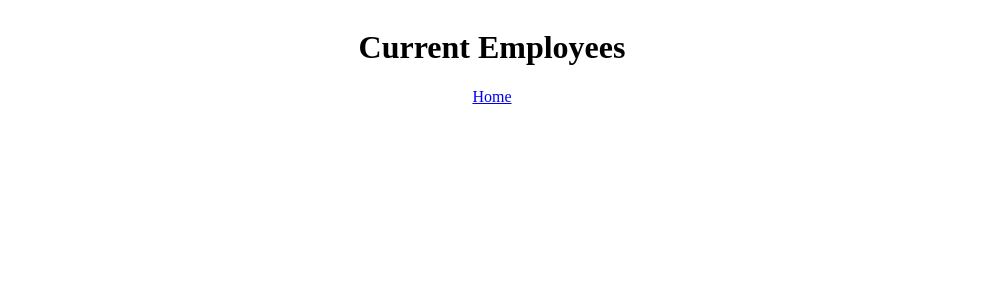
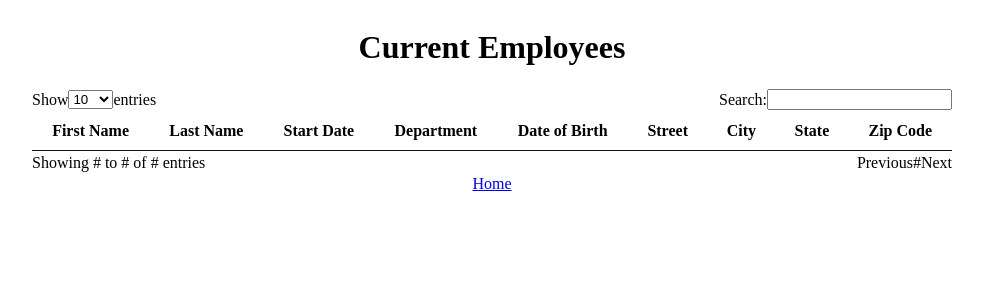
Before and after one commit to Jysai/JCL_14_1, a React (Create React App) app: page /list in a window 1280 px wide. Shown: the top 300 px of the page, without its empty margins (148-1131 px from the left). Built offline with nearby package versions, Linux system fonts and the light colour scheme.

Commit message:
création du composent Table pour l'affichage des employées

```diff
--- a/src/App.js
+++ b/src/App.js
@@ -8,6 +8,7 @@ import ListEmployee from "./pages/ListEmployee";
 import "./styles/index.css";
 import "./styles/dropdown.css"
 import "./styles/modal.css"
+import "./styles/table.css"
 
 function App() {
   return (
--- /dev/null
+++ b/src/components/TableEmployees.js
@@ -0,0 +1,98 @@
+import React, { useRef, useState } from "react";
+import { useSelector } from "react-redux";
+import { selectUserArray } from "../feature/arrayUserSlice";
+
+const TableEmployees = () => {
+  const ArrayUserSelector = useSelector(selectUserArray);
+  const inputEl = useRef();
+  const [text, setText] = useState("")
+
+  const onChange = e => setText(inputEl.current.value);
+  const arrayFilters = [];
+
+  ArrayUserSelector.userArray.forEach((element) => {
+    if (
+      element.firstName.toLowerCase().match(text.toLowerCase()) ||
+      element.lastName.toLowerCase().match(text.toLowerCase()) ||
+      element.startDate.toLowerCase().match(text.toLowerCase()) ||
+      element.departement.toLowerCase().match(text.toLowerCase()) ||
+      element.birthDate.toLowerCase().match(text.toLowerCase()) ||
+      element.street.toLowerCase().match(text.toLowerCase()) ||
+      element.city.toLowerCase().match(text.toLowerCase()) ||
+      element.usState.toLowerCase().match(text.toLowerCase()) ||
+      element.zipCode.toLowerCase().match(text.toLowerCase())
+    ) {
+      arrayFilters.push(element);
+    }
+  })
+
+
+
+
+  return (
+    <div className="container">
+      <div className="header-table">
+        <div className="show-entries">
+          <p>Show</p>
+          <select>
+            <option>10</option>
+            <option>20</option>
+            <option>50</option>
+            <option>100</option>
+          </select>
+          <p>entries</p>
+        </div>
+        <div className="input-search-table">
+          <p>Search:</p>
+          <input ref={inputEl} onChange={onChange}></input>
+        </div>
+      </div>
+      <table>
+        <thead>
+          <tr>
+            <th>First Name</th>
+            <th>Last Name</th>
+            <th>Start Date</th>
+            <th>Department</th>
+            <th>Date of Birth</th>
+            <th>Street</th>
+            <th>City</th>
+            <th>State</th>
+            <th>Zip Code</th>
+          </tr>
+        </thead>
+        <tbody>
+          {
+
+          arrayFilters.map((element, index) => (
+            <tr className="tr-table" key={index}>
+              <td className="td-table">{element.firstName}</td>
+              <td className="td-table">{element.lastName}</td>
+              <td className="td-table">{element.startDate}</td>
+              <td className="td-table">{element.departement}</td>
+              <td className="td-table">{element.birthDate}</td>
+              <td className="td-table">{element.street}</td>
+              <td className="td-table">{element.city}</td>
+              <td className="td-table">{element.usState}</td>
+              <td className="td-table">{element.zipCode}</td>
+            </tr>
+          ))
+
+            }
+        </tbody>
+      </table>
+      <div className="footer-table">
+        <div className="show-entries">
+          <p>Showing # to # of # entries</p>
+        </div>
+        <div className="input-search-table">
+          <div>Previous</div>
+          <p>#</p>
+          <div>Next</div>
+        </div>
+      </div>
+    </div>
+  );
+};
+
+export default TableEmployees;
--- a/src/feature/arrayUserSlice.js
+++ b/src/feature/arrayUserSlice.js
@@ -1,21 +1,21 @@
 import { createSlice } from "@reduxjs/toolkit";
 
 const initialState = {
-  arrayUser: [],
+    userArray: [],
 
 };
 
-export const arrayUserSlice = createSlice({
+export const userArraySlice = createSlice({
   name: "array",
   initialState,
   reducers: {
     arrayInfos: (state, action) => {
-      state.arrayUser = [...state.arrayUser, action.payload];
+      state.userArray = [...state.userArray, action.payload];
     },
   },
 });
 
-export const { arrayInfos } = arrayUserSlice.actions;
-export const selectArrayUser = (state) => state.array;
+export const { arrayInfos } = userArraySlice.actions;
+export const selectUserArray = (state) => state.array;
 
-export default arrayUserSlice.reducer;
+export default userArraySlice.reducer;
--- a/src/pages/ListEmployee.js
+++ b/src/pages/ListEmployee.js
@@ -1,14 +1,23 @@
 import React from "react";
+
 import { Link } from "react-router-dom";
 
+import TableEmployees from "../components/TableEmployees";
+
 const ListEmployee = () => {
+
+
+
+
   return (
     <div id="employee-div" className="container">
       <h1>Current Employees</h1>
-      <table id="employee-table" className="display"></table>
+      <TableEmployees/>
+
       <Link className="main-nav-logo" to="/">
         Home
       </Link>
+
     </div>
   );
 };
--- /dev/null
+++ b/src/styles/table.css
@@ -0,0 +1,54 @@
+table{
+    border-collapse: collapse;
+    width: 100%;
+
+  }
+
+  .tr-table:nth-child(even) {
+
+    background-color: #f9f9f9;
+
+  }
+
+  table thead th{
+    padding: 10px 18px;
+      border-bottom: 1px solid #111;
+  }
+  .td-table{
+    border-bottom: 1px solid #ddd;
+    padding: 8px 10px;
+  }
+
+  .tr-table:last-child {
+
+    border-bottom: none ;
+
+  }
+  .tr-table{
+
+    padding: 8px 10px;
+
+  }
+
+
+
+
+  .show-entries{
+    display: flex;
+    flex-direction: row;
+    height: 24px;
+    align-items: center;
+  }
+
+  .input-search-table{
+    display: flex;
+    flex-direction: row;
+    height: 24px;
+    align-items: center;
+  }
+
+  .header-table, .footer-table{
+    display: flex;
+    justify-content: space-between;
+    width: 920px;
+  }
```
Also changed, not shown: src/styles/index.css (line endings or trailing spaces).
